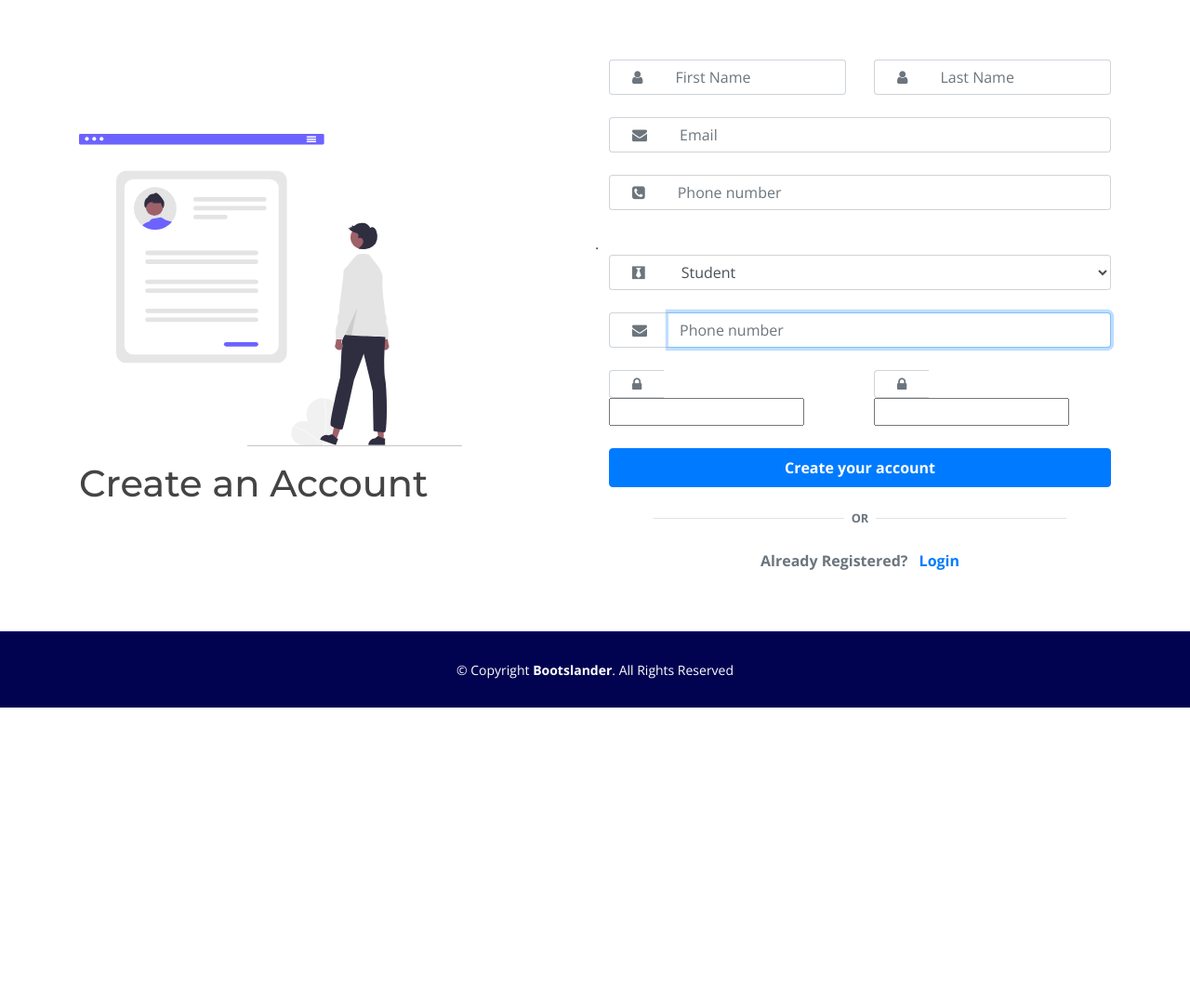
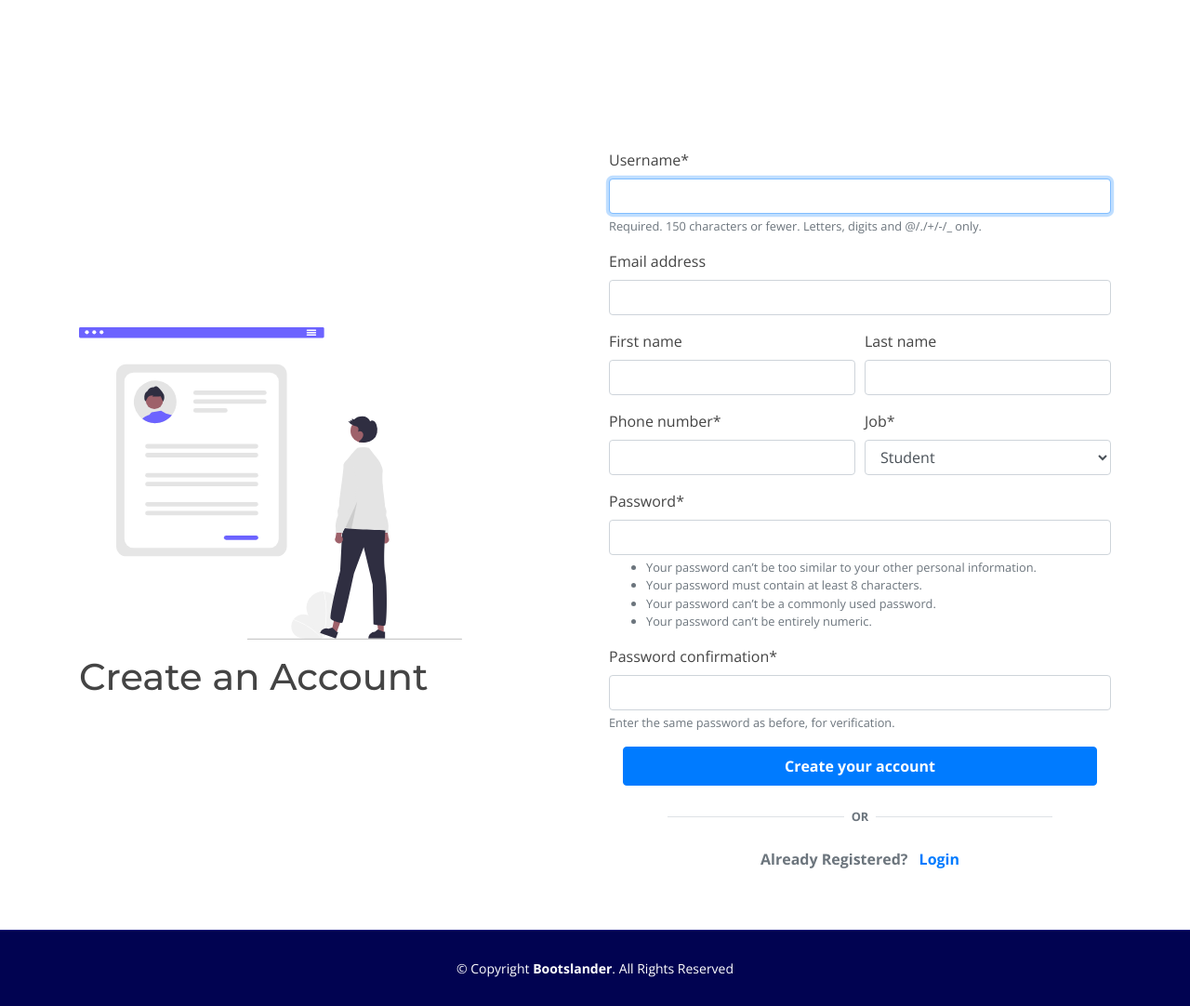
Before and after one commit to shubh1605/ResumeBuilder, a Django app: page /register/ in a window 1280 px wide. Shown: the part 80-1162 px from the top of the page at 93% size. Before the commit the page ends 841 px from the top, so only its background shows below. Run offline with Django 3.2, Linux system fonts and the light colour scheme; some libraries are stand-ins or nearby versions.

Commit message:
registeration completed
Co-authored-by: kashish1211 <kashish1211@users.noreply.github.com>
Co-authored-by: HarryPuttar <HarshitJain28@users.noreply.github.com>

```diff
--- a/resumeBuilder/resume/static/resume/assets/js/form.js
+++ b/resumeBuilder/resume/static/resume/assets/js/form.js
@@ -19,7 +19,7 @@ $(document).ready(function () {
     current_fs_id = current_fs.attr("id");
 
     $("#" + current_fs_id + " input:required").each(function () {
-      if ($(this).val() === "") chk = 0;
+      if ($(this).val() === "") chk = 1;
     });
 
     if (chk == 1) {
--- a/resumeBuilder/resume/templates/resume/base.html
+++ b/resumeBuilder/resume/templates/resume/base.html
@@ -88,7 +88,22 @@
 
     </div>
   </header><!-- End Header -->
-
+<br>
+<br>
+<br>
+<br>
+{% if messages %}
+{% for message in messages %}
+<div class="container-fluid p-0">
+  <div class="alert {{ message.tags }} alert-dismissible" role="alert" >
+    <button type="button" class="close" data-dismiss="alert" aria-label="Close">
+      <span aria-hidden="true">&times;</span>
+    </button>
+    {{ message }}
+  </div>
+</div>
+{% endfor %}
+{% endif %}
 
 
   {% block content %}
--- a/resumeBuilder/resume/templates/resume_templates/template3.html
+++ b/resumeBuilder/resume/templates/resume_templates/template3.html
@@ -107,7 +107,6 @@
                   <h2>Experience</h2>
                 </div>
                 <!--// .yui-u -->
-
                 <div class="yui-u" id="yui-u-1">
                   <div id="addnewjob">
                     <div id="job-1">
--- a/resumeBuilder/user/forms.py
+++ b/resumeBuilder/user/forms.py
@@ -9,29 +9,16 @@ from django.db import transaction
 jobChoices = (("Student", "Student"),("Doctor","Doctor"),("Engineer","Engineer"))
 
 class UserRegisterationForm(UserCreationForm):
-	phone_number = forms.CharField(required=True, widget=forms.TextInput(attrs={'class': "form-control bg-white border-left-0 border-md", 'placeholder':"Phone number"}))
-	# email = forms.EmailField(required=True, widget=forms.EmailInput(attrs={'class': "form-control bg-white border-left-0 border-md", 'placeholder':"Email-Id"}))
-	job = forms.CharField(required=True,widget=forms.Select(choices=jobChoices, attrs={'class': "form-control bg-white border-left-0 border-md", 'placeholder':"Job"}))
-	# username = forms.CharField(required=True, widget=forms.TextInput(attrs={'class': "form-control bg-white border-left-0 border-md",'placeholder':"Username"}))
-	#
-	# last_name = forms.CharField(required=True, widget=forms.TextInput(attrs={'class': "form-control bg-white border-left-0 border-md", 'placeholder':"Last Name"}))
-	# password1 = forms.CharField(required=True, widget = forms.PasswordInput(attrs={'class': "form-control bg-white border-left-0 border-md", 'placeholder':"Password"}))
-	# password2 = forms.CharField(required=True, widget = forms.PasswordInput(attrs={'class': "form-control bg-white border-left-0 border-md", 'placeholder':"Confirm Password"}))
+	phone_number = forms.CharField(required=True)
+	job = forms.CharField(required=True,widget=forms.Select(choices=jobChoices))
+
 
 	class Meta(UserCreationForm.Meta):
 		model = User
 		fields = ['username', 'first_name', 'last_name', 'email', 'phone_number', 'job',
-				   'password1', 'password2']
+				   ]
 
-		widgets = {
-			'username':  forms.TextInput(attrs={'class': "form-control bg-white border-left-0 border-md", 'placeholder':"Phone number"}),
-			'first_name' : forms.TextInput(attrs={'class': "form-control bg-white border-left-0 border-md", 'placeholder':"First Name"}),
-			'last_name':forms.TextInput(attrs={'class': "form-control bg-white border-left-0 border-md", 'placeholder':"Last Name"}),
-			'password1':forms.PasswordInput() ,
-			# 'password1': forms.PasswordInput(attrs={'class': "form-control bg-white border-left-0 border-md", 'placeholder':"Password "}),
-			'password2': forms.PasswordInput(attrs={'class': "form-control bg-white border-left-0 border-md", 'placeholder':"Confirmation Password "}),
-			'email': forms.EmailInput(attrs={'class': "form-control bg-white border-left-0 border-md", 'placeholder':"Email"}),
-		}
+
 
 	@transaction.atomic
 	def save(self):
--- a/resumeBuilder/user/templates/user/register.html
+++ b/resumeBuilder/user/templates/user/register.html
@@ -16,7 +16,7 @@
 
 <div class="container">
     <div class="row py-5 mt-4 align-items-center">
-        <!-- For Demo Purpose -->
+
         <div class="col-md-5 pr-lg-5 mb-5 mb-md-0">
             <img src="{% static 'user/images/login.svg' %}" alt="" class="img-fluid mb-3 d-none d-md-block">
             <h1>Create an Account</h1>
@@ -25,90 +25,42 @@
         <div class="col-md-7 col-lg-6 ml-auto">
             <form method="POST">
                 {% csrf_token %}
-                <div class="row">
-
-                    <!-- First Name -->
-                   <div class="input-group col-lg-6 mb-4">
-                        <div class="input-group-prepend">
-                            <span class="input-group-text bg-white px-4 border-md border-right-0">
-                                <i class="fa fa-user text-muted"></i>
-                            </span>
+                    {% comment %} {{form_u|crispy}} {% endcomment %}
+                    <div class="form-row">
+                        <div class="form-group col-md-12 mb-0">
+                        {{ form_u.username|as_crispy_field }}
                         </div>
-                        {{ form_u.first_name}}
+                        <div class="form-group col-md-12 mb-0">
+                        {{ form_u.email|as_crispy_field }}
+                        </div>
+                    </div>
+                    <div class="form-row">
+                        <div class="form-group col-md-6 mb-0">
+                        {{ form_u.first_name|as_crispy_field }}
+                        </div>
+                        <div class="form-group col-md-6 mb-0">
+                        {{ form_u.last_name|as_crispy_field }}
+                        </div>
                     </div>
 
-                    <!-- Last Name -->
-                    <div class="input-group col-lg-6 mb-4">
-                        <div class="input-group-prepend">
-                            <span class="input-group-text bg-white px-4 border-md border-right-0">
-                                <i class="fa fa-user text-muted"></i>
-                            </span>
+                    <div class="form-row">
+                        <div class="form-group col-md-6 mb-0">
+                        {{ form_u.phone_number|as_crispy_field }}
                         </div>
-                        {{ form_u.last_name }}
+                        <div class="form-group col-md-6 mb-0">
+                        {{ form_u.job|as_crispy_field }}
+                        </div>
                     </div>
 
-                    <!-- Email Address -->
-                    <div class="input-group col-lg-12 mb-4">
-                        <div class="input-group-prepend">
-                            <span class="input-group-text bg-white px-4 border-md border-right-0">
-                                <i class="fa fa-envelope text-muted"></i>
-                            </span>
+                    <div class="form-row">
+                        <div class="form-group col-md-12 mb-0">
+                        {{ form_u.password1|as_crispy_field }}
                         </div>
-                        {{ form_u.email }}
+                        <div class="form-group col-md-12 mb-0">
+                        {{ form_u.password2|as_crispy_field }}
+                        </div>
                     </div>
 
-                    <!-- Phone Number -->
-                    <div class="input-group col-lg-12 mb-4">
-                        <div class="input-group-prepend">
-                            <span class="input-group-text bg-white px-4 border-md border-right-0">
-                                <i class="fa fa-phone-square text-muted"></i>
-                            </span>
-                        </div>
-                        {{ form_u.phone_number }}
-                    </div>.
-
-
-                    <!-- Job -->
-                    <div class="input-group col-lg-12 mb-4">
-                        <div class="input-group-prepend">
-                            <span class="input-group-text bg-white px-4 border-md border-right-0">
-                                <i class="fa fa-black-tie text-muted"></i>
-                            </span>
-                        </div>
-
-
-                        {{ form_u.job }}
-                    </div>
-
-                    <!-- Username -->
-                    <div class="input-group col-lg-12 mb-4">
-                        <div class="input-group-prepend">
-                            <span class="input-group-text bg-white px-4 border-md border-right-0">
-                                <i class="fa fa-envelope text-muted"></i>
-                            </span>
-                        </div>
-                        {{ form_u.username }}
-                    </div>
-
-                    <!-- Password -->
-                    <div class="input-group col-lg-6 mb-4">
-                        <div class="input-group-prepend">
-                            <span class="input-group-text bg-white px-4 border-md border-right-0">
-                                <i class="fa fa-lock text-muted"></i>
-                            </span>
-                        </div>
-                        {{ form_u.password1 }}
-                    </div>
-
-                    <!-- Password Confirmation -->
-                    <div class="input-group col-lg-6 mb-4">
-                        <div class="input-group-prepend">
-                            <span class="input-group-text bg-white px-4 border-md border-right-0">
-                                <i class="fa fa-lock text-muted"></i>
-                            </span>
-                        </div>
-                        {{ form_u.password2 }}
-                    </div>
 
                     <div class="form-group col-lg-12 mx-auto mb-0">
                         <button class="btn btn-primary btn-block py-2" type="submit">
--- a/resumeBuilder/user/views.py
+++ b/resumeBuilder/user/views.py
@@ -2,7 +2,7 @@ from django.shortcuts import render
 from .forms import UserRegisterationForm
 from django.contrib.auth.models import User
 from django.shortcuts import redirect
-from .models import Profile
+from django.contrib import messages
 
 def register(request):
     if request.method == 'POST':
@@ -12,7 +12,9 @@ def register(request):
             print("haha")
             form_u.save()
             # messages.success(request, f'Your account has been created! You are now able to log in')
-            return redirect('register')
+            messages.success(request,"Registered!!!!")
+            return redirect('login')
+
     else:
         form_u = UserRegisterationForm()
     return render(request, 'user/register.html', {'form_u': form_u})
```
Also changed, not shown: resumeBuilder/resumeBuilder/settings.py (+10 -0 lines), resumeBuilder/db.sqlite3.
